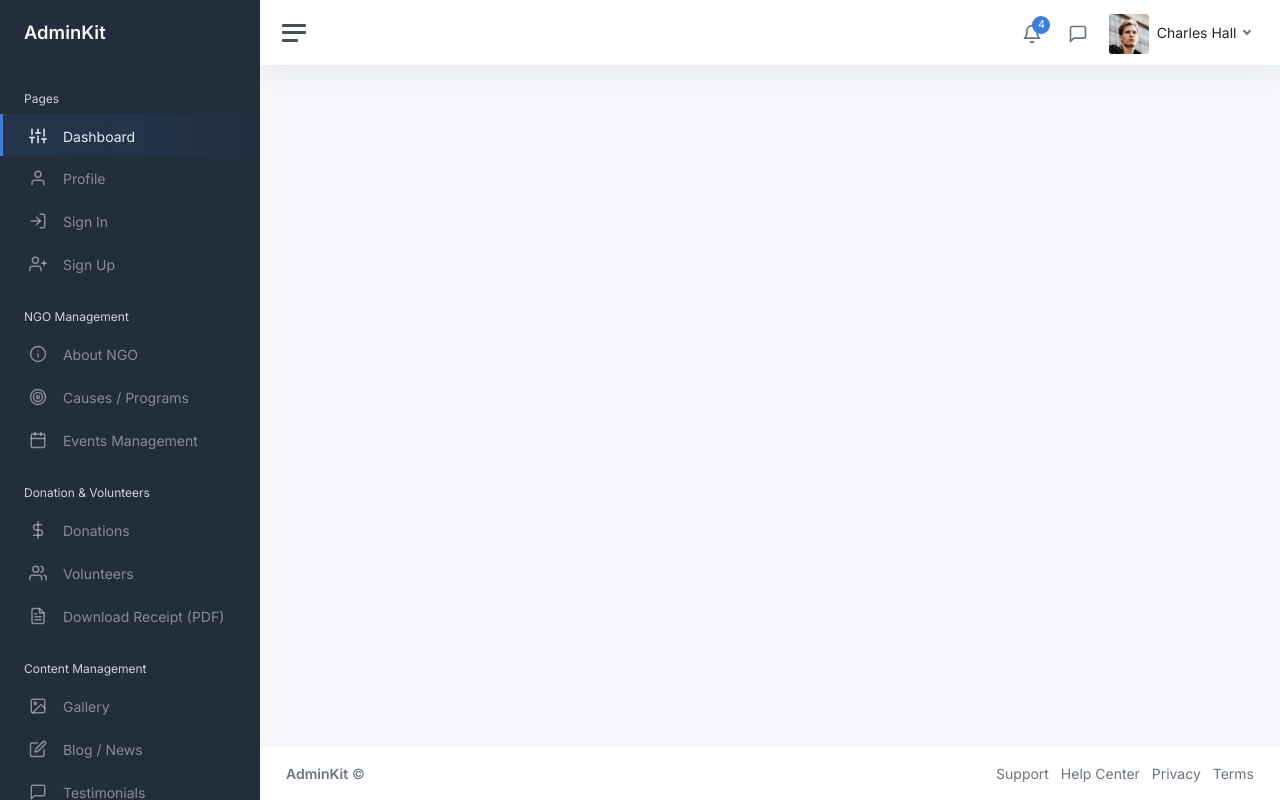
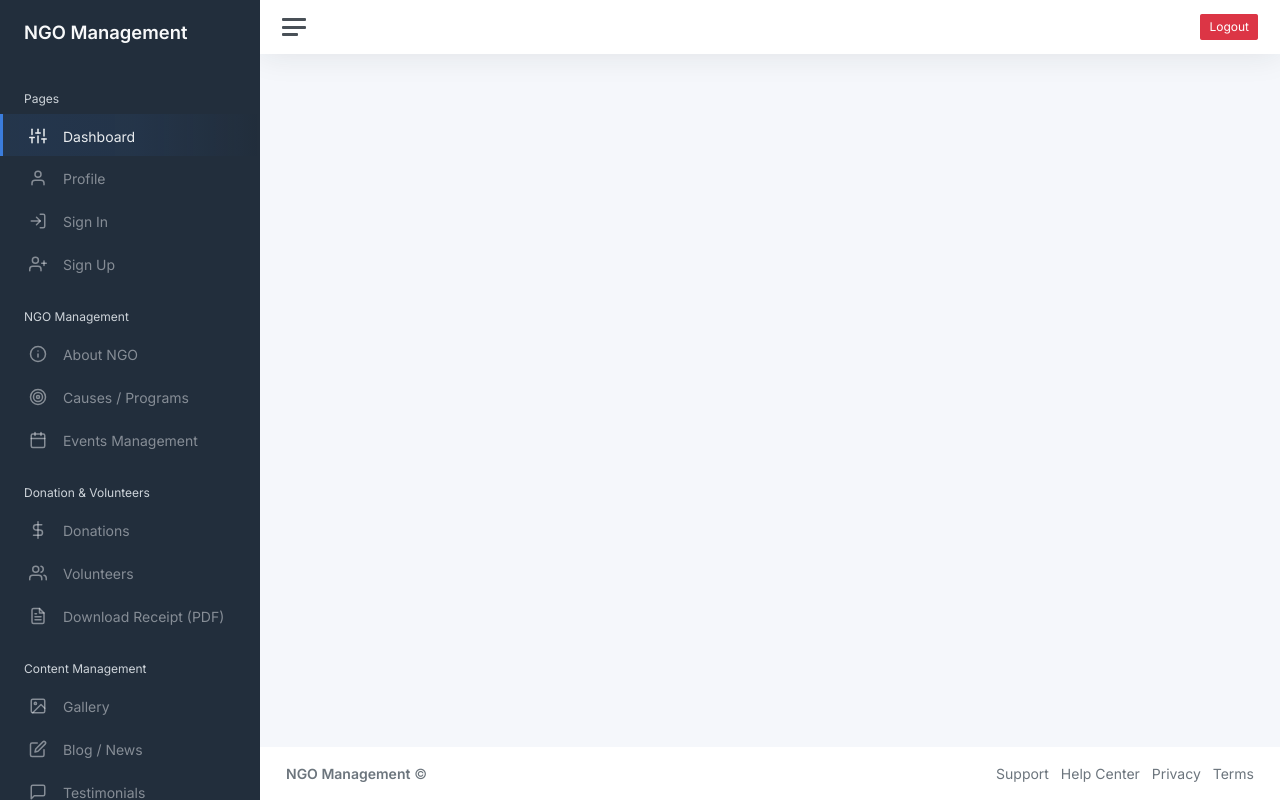
Before and after one commit to prashantpathare100-dotcom/ngo_management, a Django app: page /admin/ in a window 1280 px wide. Run offline with Django 5.2, Linux system fonts and the light colour scheme; a user stored in the database is signed in; data that the repository does not hold is empty; some libraries are stand-ins or nearby versions.

Commit message:
asddad
asdasdsds

```diff
--- a/adpanel/views.py
+++ b/adpanel/views.py
@@ -6,8 +6,10 @@
 from django.contrib.auth import authenticate, login, logout
 from django.contrib import messages
 from django.contrib.auth import logout
+from django.contrib.auth.decorators import login_required
 
-@staff_member_required
+
+@login_required(login_url='login')
 def dashboard_view(request):
     totals  = {
         'total_donations': Donation.objects.count(),
@@ -96,13 +98,13 @@
 
         if user is not None and user.is_staff:
             login(request, user)
-            return redirect("/")   # dashboard
+            return redirect("dashboard")   # dashboard
         else:
             messages.error(request, "Invalid admin credentials")
 
     return render(request, 'ad/login.html')
 
-# # logout
-# def logout_view(request):
-#     logout(request)
-#     return redirect('/login/')
+# logout
+def logout_view(request):
+    logout(request)
+    return redirect('/')
--- a/app2/settings.py
+++ b/app2/settings.py
@@ -130,7 +130,8 @@
 
 LOGIN_URL = '/login/'
 LOGIN_REDIRECT_URL = '/'
-LOGOUT_REDIRECT_URL = '/login/'
+LOGOUT_REDIRECT_URL = '/dashboard/'
+
 
 
 STATIC_ROOT = os.path.join(BASE_DIR, 'staticfiles')
--- a/app2/urls.py
+++ b/app2/urls.py
@@ -21,7 +21,7 @@
 from django.contrib.auth.views import LogoutView   # ✅ योग्य import
 from adpanel.views import dashboard_view , login_view  # ✅ FIXED
 from website import views as ui
-from django.urls import reverse_lazy
+from django.contrib.auth import views as auth_views
 
 
 urlpatterns = [
@@ -33,12 +33,9 @@
     path('contact/',ui.contact),
     path('donate/',ui.donate),
     path("login/", login_view, name="login"),
-
+    path('logout/', auth_views.LogoutView.as_view(), name='logout'),
     path("admin/", dashboard_view, name="dashboard"),
 
-    path(
-        "logout/",
-        LogoutView.as_view(next_page=reverse_lazy("login")),
-        name="logout"
-    )
+
+
 ]
--- a/template/ad/dashboard.html
+++ b/template/ad/dashboard.html
@@ -28,7 +28,7 @@
 		<nav id="sidebar" class="sidebar js-sidebar">
 			<div class="sidebar-content js-simplebar">
 				<a class="sidebar-brand" href="index.html">
-          <span class="align-middle">AdminKit</span>
+          <span class="align-middle">NGO Management</span>
         </a>
 
 				<ul class="sidebar-nav">
@@ -201,7 +201,8 @@
         </a>
 
 				<div class="navbar-collapse collapse">
-					<ul class="navbar-nav navbar-align">
+					 <ul class="navbar-nav navbar-align">
+					{% comment %}
 						<li class="nav-item dropdown">
 							<a class="nav-icon dropdown-toggle" href="#" id="alertsDropdown" data-bs-toggle="dropdown">
 								<div class="position-relative">
@@ -351,7 +352,18 @@
 								<div class="dropdown-divider"></div>
 								<a class="dropdown-item" href="#">Log out</a>
 							</div>
-						</li>
+						</li>{% endcomment %}
+
+	{% if user.is_authenticated %}
+    <li class="nav-item">
+        <form method="post" action="{% url 'logout' %}">
+            {% csrf_token %}
+            <button type="submit" class="btn btn-danger btn-sm">
+                Logout
+            </button>
+        </form>
+    </li>
+    {% endif %}
 					</ul>
 				</div>
 			</nav>
@@ -367,7 +379,7 @@
 					<div class="row text-muted">
 						<div class="col-6 text-start">
 							<p class="mb-0">
-								<a class="text-muted" href="https://adminkit.io/" target="_blank"><strong>AdminKit</strong></a> &copy;
+								<a class="text-muted" href="https://adminkit.io/" target="_blank"><strong>NGO Management</strong></a> &copy;
 							</p>
 						</div>
 						<div class="col-6 text-end">
```
Also changed, not shown: adpanel/urls.py (added), db.sqlite3.
